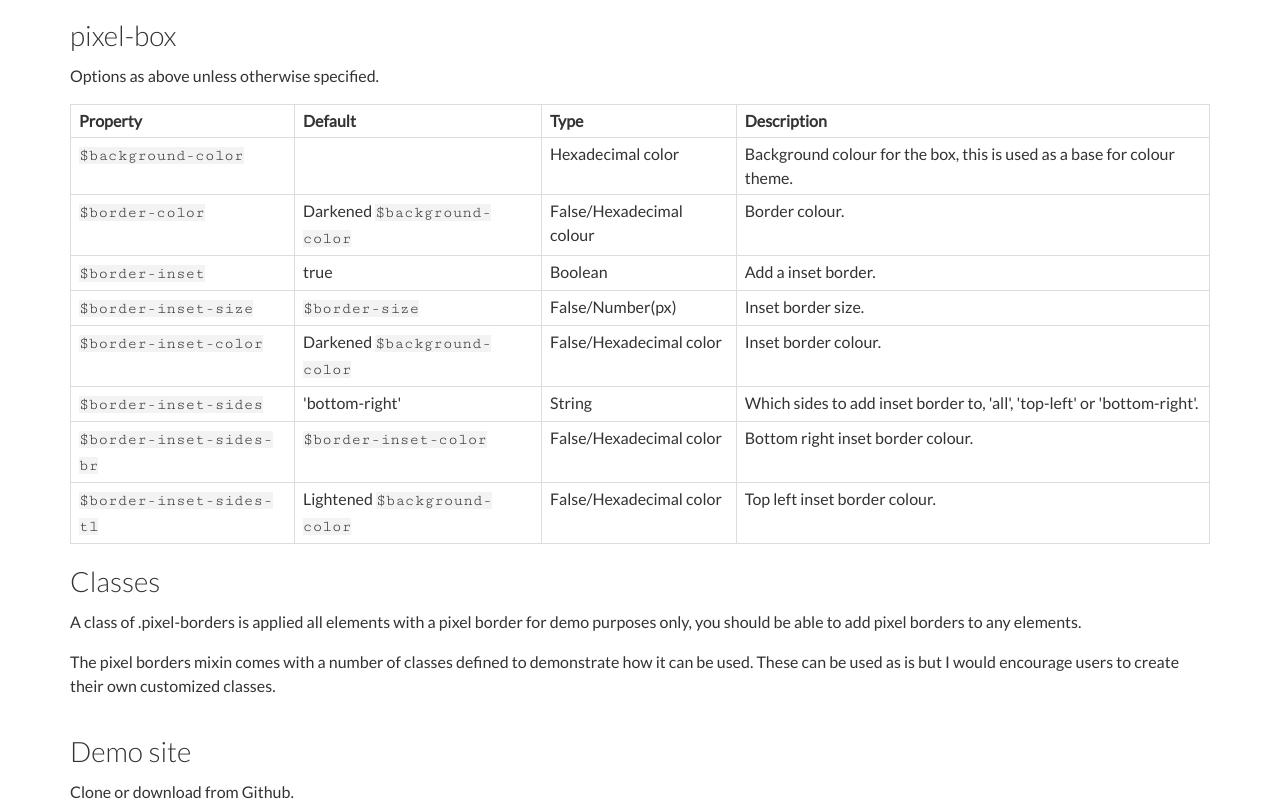
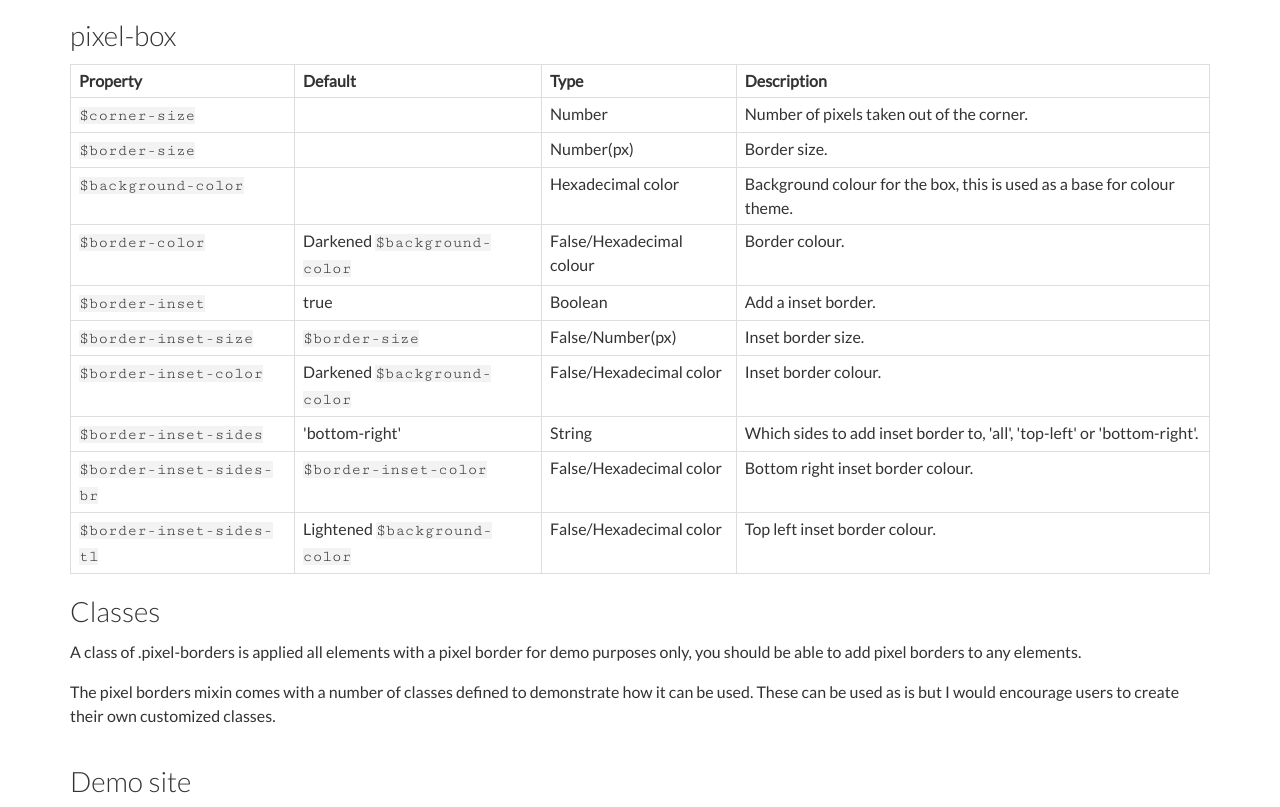
Before and after one commit to NigelOToole/pixel-borders, a website: page src/index.html in a window 1280 px wide. Shown: the part 2077-2884 px from the top of the page. Drawn offline with nearby package versions, Linux system fonts and the light colour scheme; files that its build step writes are made by us from their sources.

Commit message:
Documentation fix

```diff
--- a/src/index.html
+++ b/src/index.html
@@ -110,9 +110,9 @@
   $border-inset: true,
   $border-inset-size: false,
   $border-inset-color: false,
-  $border-inset-sides: false,     // Sides to apply inset border: 'all', 'top-left' or 'bottom-right'
-  $border-inset-color-br: false,  // Bottom right inset border colour
-  $border-inset-color-tl: false   // Top left inset border colour
+  $border-inset-sides: false,
+  $border-inset-color-br: false,
+  $border-inset-color-tl: false
 );
 </code></pre>
 
@@ -152,7 +152,6 @@
       </table>
 
       <h3>pixel-box</h3>
-      <p>Options as above unless otherwise specified.</p>
 
       <table class="table">
         <tr>
@@ -160,6 +159,18 @@
           <th>Default</th>
           <th>Type</th>
           <th>Description</th>
+        </tr>
+        <tr>
+          <td><code>$corner-size</code></td>
+          <td></td>
+          <td>Number</td>
+          <td>Number of pixels taken out of the corner.</td>
+        </tr>
+        <tr>
+          <td><code>$border-size</code></td>
+          <td></td>
+          <td>Number(px)</td>
+          <td>Border size.</td>
         </tr>
         <tr>
           <td><code>$background-color</code></td>
```
Also changed, not shown: README.md.
